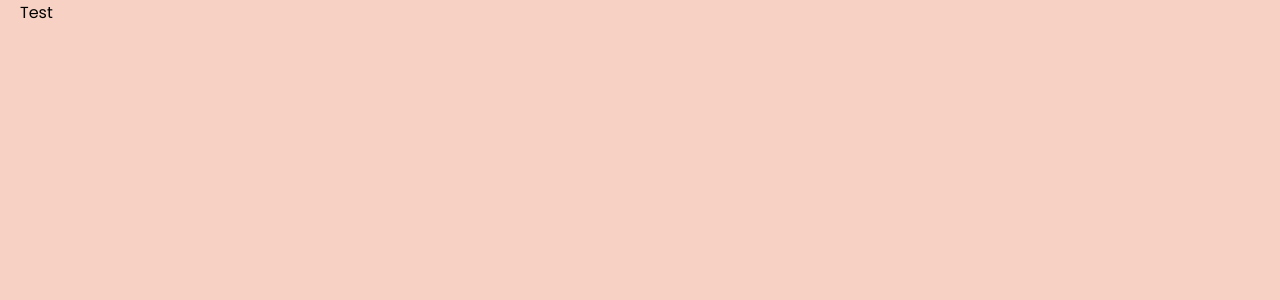
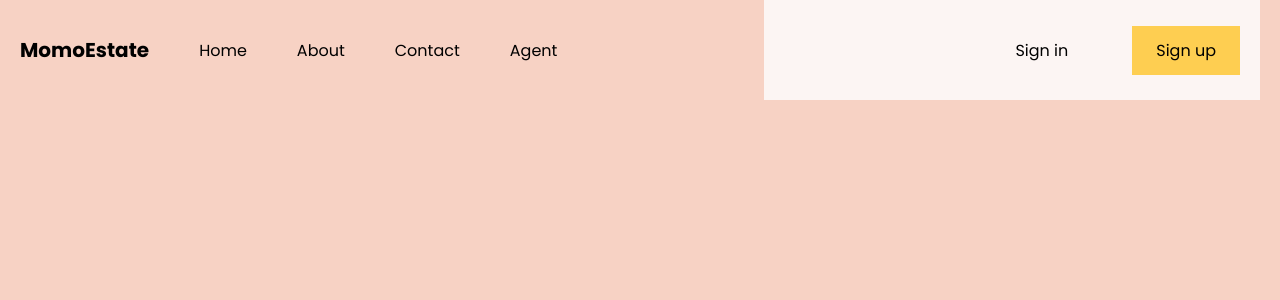
Before and after one commit to thynamoral/real-estate-website, a React (Vite) app in the folder packages/client/: page / in a window 1280 px wide. Shown: the top 300 px of the page. Built offline with nearby package versions, Linux system fonts and the light colour scheme.

Commit message:
init Navbar

```diff
--- a/packages/client/src/App.tsx
+++ b/packages/client/src/App.tsx
@@ -1,7 +1,12 @@
 import "./layout.scss";
+import Navbar from "./components/navbar/Navbar";
 
 function App() {
-  return <div className="layout">Test</div>;
+  return (
+    <div className="layout">
+      <Navbar />
+    </div>
+  );
 }
 
 export default App;
--- /dev/null
+++ b/packages/client/src/components/navbar/Navbar.scss
@@ -0,0 +1,42 @@
+nav {
+  height: 100px;
+  display: flex;
+  align-items: center;
+  justify-content: space-between;
+
+  a {
+    transition: all 0.2s ease-in-out;
+    &:hover {
+      scale: 1.05;
+    }
+  }
+
+  .left {
+    flex: 6;
+    display: flex;
+    align-items: center;
+    gap: 50px;
+
+    #logo {
+      font-weight: bold;
+      font-size: 20px;
+    }
+  }
+  .right {
+    flex: 4;
+    display: flex;
+    align-items: center;
+    justify-content: flex-end;
+    background-color: #fcf5f3;
+    height: 100%;
+
+    a {
+      padding: 12px 24px;
+      margin: 20px;
+    }
+
+    #signUp {
+      background-color: #fece51;
+    }
+  }
+}
--- /dev/null
+++ b/packages/client/src/components/navbar/Navbar.tsx
@@ -0,0 +1,24 @@
+import "./Navbar.scss";
+const Navbar = () => {
+  return (
+    <nav>
+      <div className="left">
+        <a id="logo" href="/">
+          MomoEstate
+        </a>
+        <a href="/">Home</a>
+        <a href="/">About</a>
+        <a href="/">Contact</a>
+        <a href="/">Agent</a>
+      </div>
+      <div className="right">
+        <a href="/">Sign in</a>
+        <a id="signUp" href="/">
+          Sign up
+        </a>
+      </div>
+    </nav>
+  );
+};
+
+export default Navbar;
--- a/packages/client/src/layout.scss
+++ b/packages/client/src/layout.scss
@@ -1,6 +1,5 @@
 @import "./responsive.scss";
 .layout {
-  background-color: purple;
   height: 100vh;
   max-width: 1366px;
   margin-left: auto;
```
